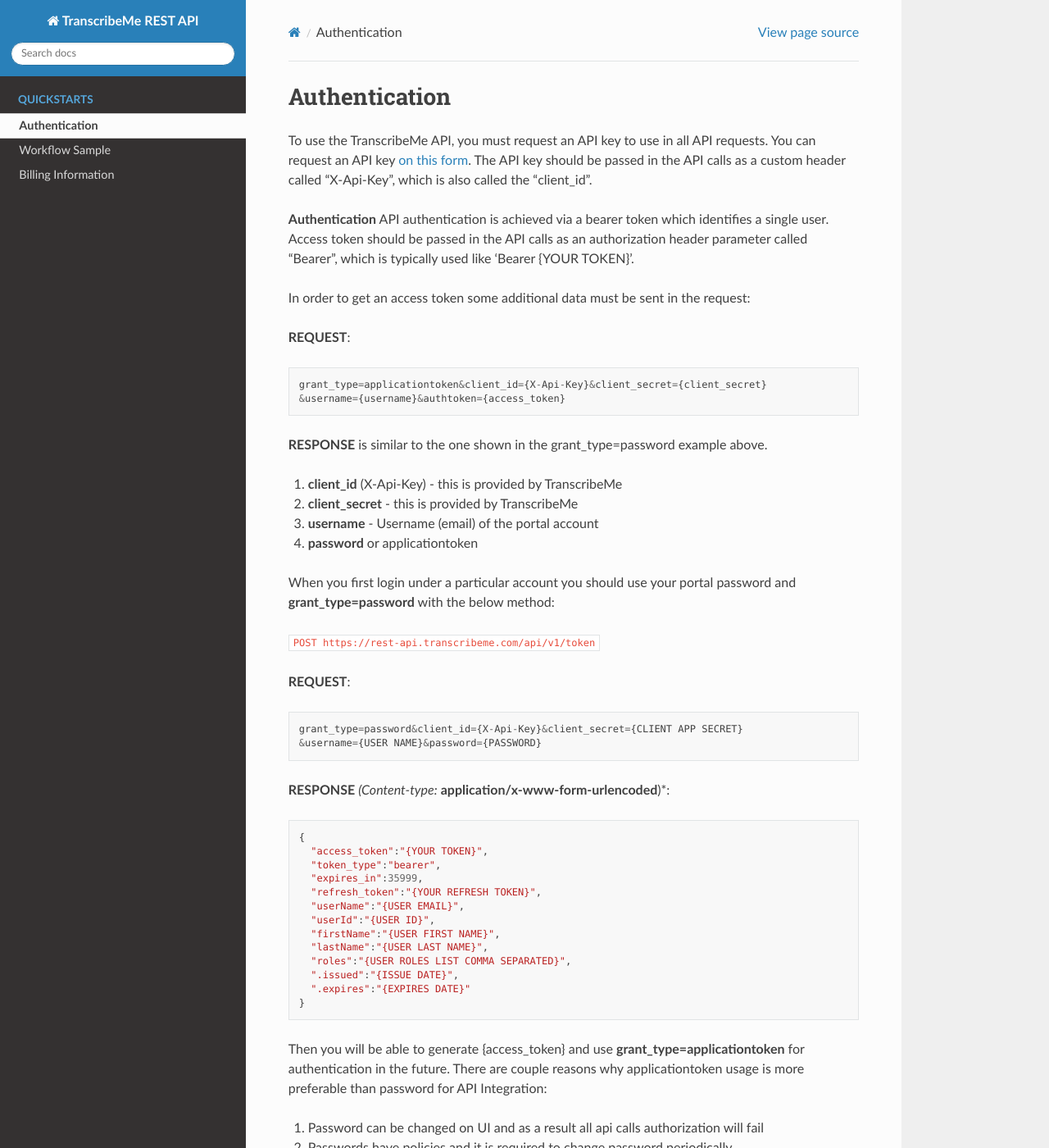
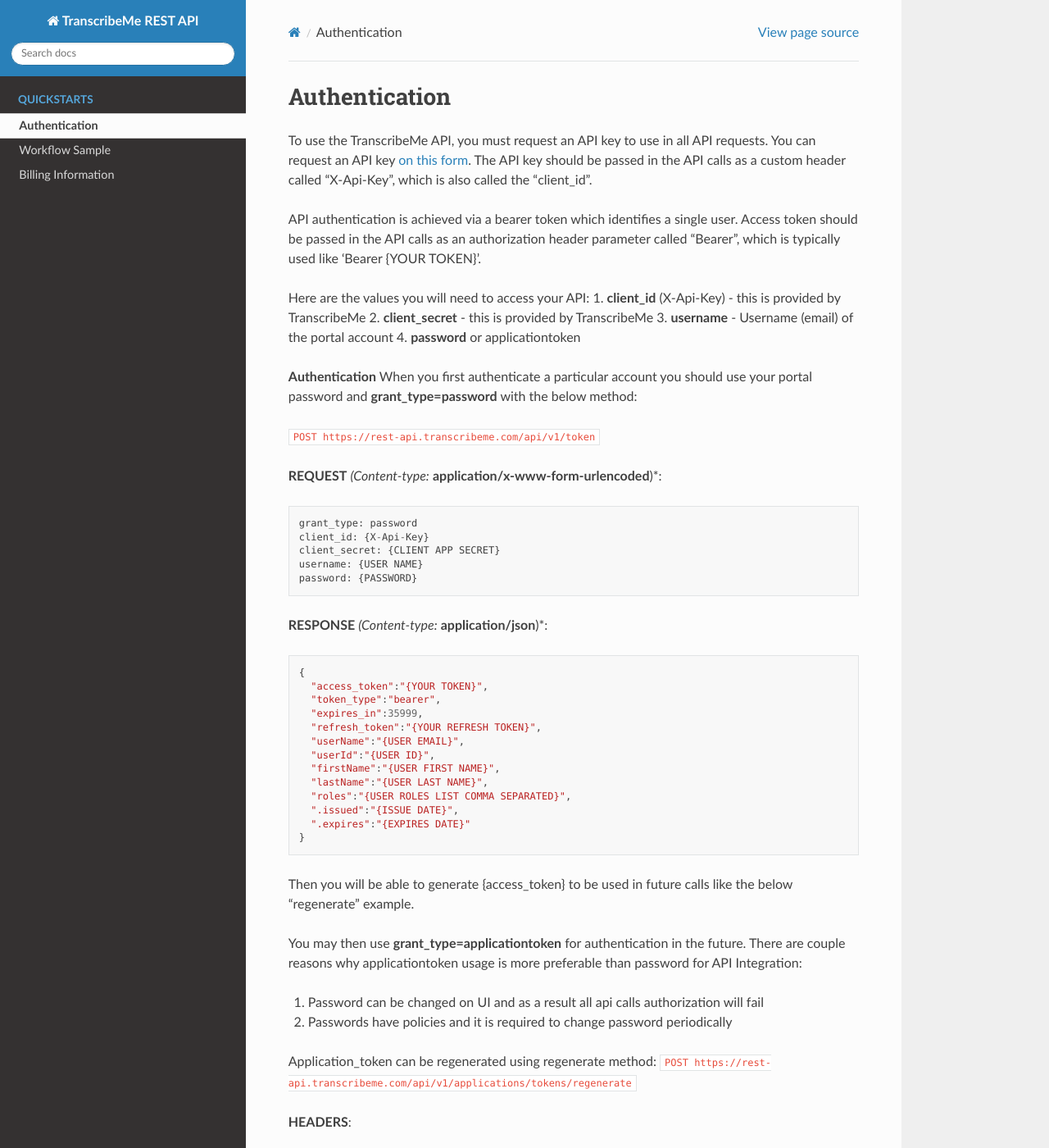
Before and after one commit to TranscribeMe/Docs, a Sphinx documentation site: the page built from docs/quickstarts/2_request_token.rst, in a window 1280 px wide and 1400 px high. Shown: the whole window at 82% size. Built offline with Sphinx 7.4.7 and the Read the Docs theme 2.0.0, drawn with Linux system fonts in a browser that asks for light colours; some of the changed text lies outside the part shown.

Commit message:
Update 2_request_token.rst

```diff
--- a/docs/quickstarts/2_request_token.rst
+++ b/docs/quickstarts/2_request_token.rst
@@ -2,34 +2,28 @@
 ========
 To use the TranscribeMe API, you must request an API key to use in all API requests. You can request an API key `on this form <https://transcribeme.wufoo.com/forms/z88657713u58wc/>`_. The API key should be passed in the API calls as a custom header called "X-Api-Key", which is also called the "client_id".
 
-**Authentication**
-API authentication is achieved via a bearer token which identifies a single user.
-Access token should be passed in the API calls as an authorization header parameter called "Bearer", which is typically used like 'Bearer {YOUR TOKEN}'.
+API authentication is achieved via a bearer token which identifies a single user. Access token should be passed in the API calls as an authorization header parameter called "Bearer", which is typically used like 'Bearer {YOUR TOKEN}'.
 
-In order to get an access token some additional data must be sent in the request:
-
-**REQUEST**::
-
-  grant_type=applicationtoken&client_id={X-Api-Key}&client_secret={client_secret}
-  &username={username}&authtoken={access_token}
-
-**RESPONSE** is similar to the one shown in the grant_type=password example above.
-
+Here are the values you will need to access your API:
 1. **client_id** (X-Api-Key) - this is provided by TranscribeMe
 2. **client_secret** - this is provided by TranscribeMe
 3. **username** - Username (email) of the portal account
 4. **password** or applicationtoken
 
-When you first login under a particular account you should use your portal password and **grant_type=password** with the below method:
+**Authentication**
+When you first authenticate a particular account you should use your portal password and **grant_type=password** with the below method:
 
 ``POST https://rest-api.transcribeme.com/api/v1/token``
 
-**REQUEST**::
+**REQUEST** *(Content-type:* **application/x-www-form-urlencoded**)*::
 
-  grant_type=password&client_id={X-Api-Key}&client_secret={CLIENT APP SECRET}
-  &username={USER NAME}&password={PASSWORD}
+  grant_type: password
+  client_id: {X-Api-Key}
+  client_secret: {CLIENT APP SECRET}
+  username: {USER NAME}
+  password: {PASSWORD}
 
-**RESPONSE** *(Content-type:* **application/x-www-form-urlencoded**)*::
+**RESPONSE** *(Content-type:* **application/json**)*::
 
   {
     "access_token":"{YOUR TOKEN}",
@@ -45,8 +39,9 @@
     ".expires":"{EXPIRES DATE}"
   }
 
+Then you will be able to generate {access_token} to be used in future calls like the below "regenerate" example.
 
-Then you will be able to generate {access_token} and use **grant_type=applicationtoken** for authentication in the future.
+You may then use **grant_type=applicationtoken** for authentication in the future.
 There are couple reasons why applicationtoken usage is more preferable than password for API Integration:
 
 1. Password can be changed on UI and as a result all api calls authorization will fail
@@ -66,30 +61,38 @@
 
   client_id={X-Api-Key}
 
-Then obtain the access token using application_token:
+The json response will provide with an application_token value, which can be used in the token method below:
 ``POST https://rest-api.transcribeme.com/api/v1/token``
 
-**REQUEST**::
+**REQUEST** *(Content-type:* **application/x-www-form-urlencoded**)*::
 
-  grant_type=applicationtoken&authtoken={application_token}
-  &client_id={X-Api-Key}&client_secret={client_secret}
+  grant_type=applicationtoken
+  authtoken={application_token}
+  client_id={X-Api-Key}
+  client_secret={client_secret}
 
-The access_token lifetime is 1 hour. You can use **grant_type=refresh_token** for getting a new access token when the old one is expired. You just need to make the following POST request:
+The access_token lifetime is 1 hour. You can also use **grant_type=refresh_token** for getting a new access token when the old one is expired. You just need to make the following POST request:
 ``POST https://rest-api.transcribeme.com/api/v1/token``
 
-**REQUEST**::
+**REQUEST** *(Content-type:* **application/x-www-form-urlencoded**)*::
 
-  grant_type=refresh_token&refresh_token={refresh_token}
-  &client_id={X-Api-Key}&client_secret={client_secret}
+  grant_type=refresh_token
+  refresh_token={refresh_token}
+  client_id={X-Api-Key}
+  client_secret={client_secret}
 
 Our API also supports oAuth2. If you're going to obtain a bearer token using an external token the POST request is as follows:
 
 ``POST https://rest-api.transcribeme.com/api/v1/token``
 
-**REQUEST**::
+**REQUEST** *(Content-type:* **application/x-www-form-urlencoded**)*::
 
-  grant_type=externaltoken&authtoken=[EXTERNAL TOKEN]&provider=[PROVIDER NAME]
-  &role=[USER ROLE]&client_id={X-Api-Key}&client_secret={client_secret}
+  grant_type=externaltoken
+  authtoken=[EXTERNAL TOKEN]
+  provider=[PROVIDER NAME]
+  role=[USER ROLE]
+  client_id={X-Api-Key}
+  client_secret={client_secret}
 
 For now, the Facebook and Google are the only supported providers.
 
```
